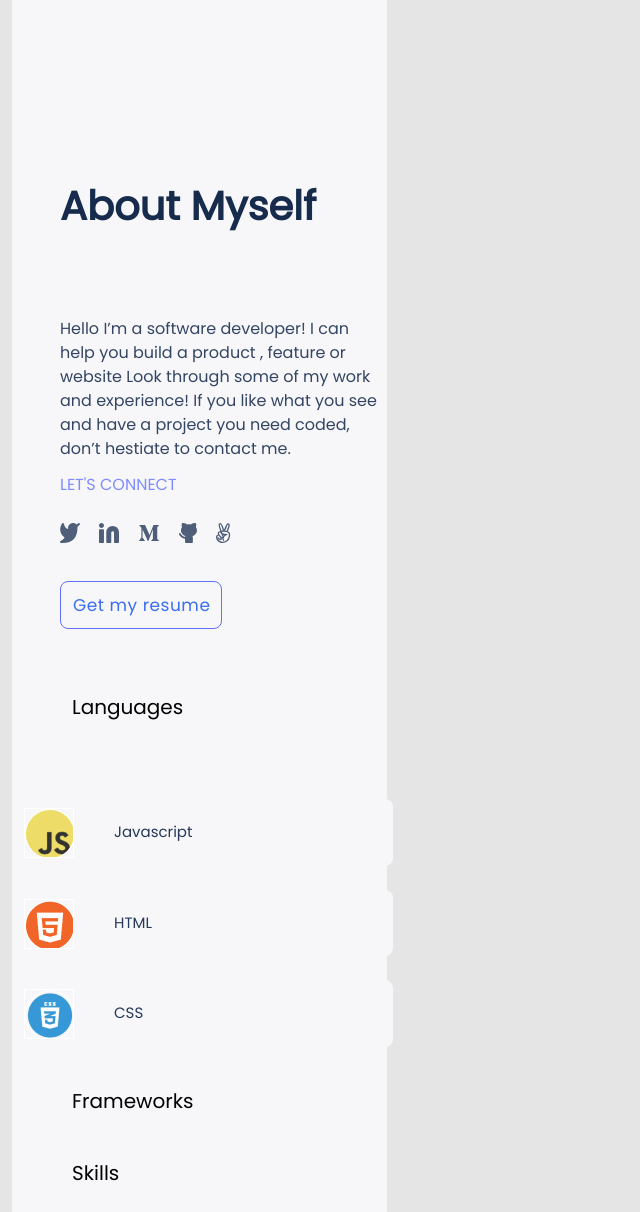
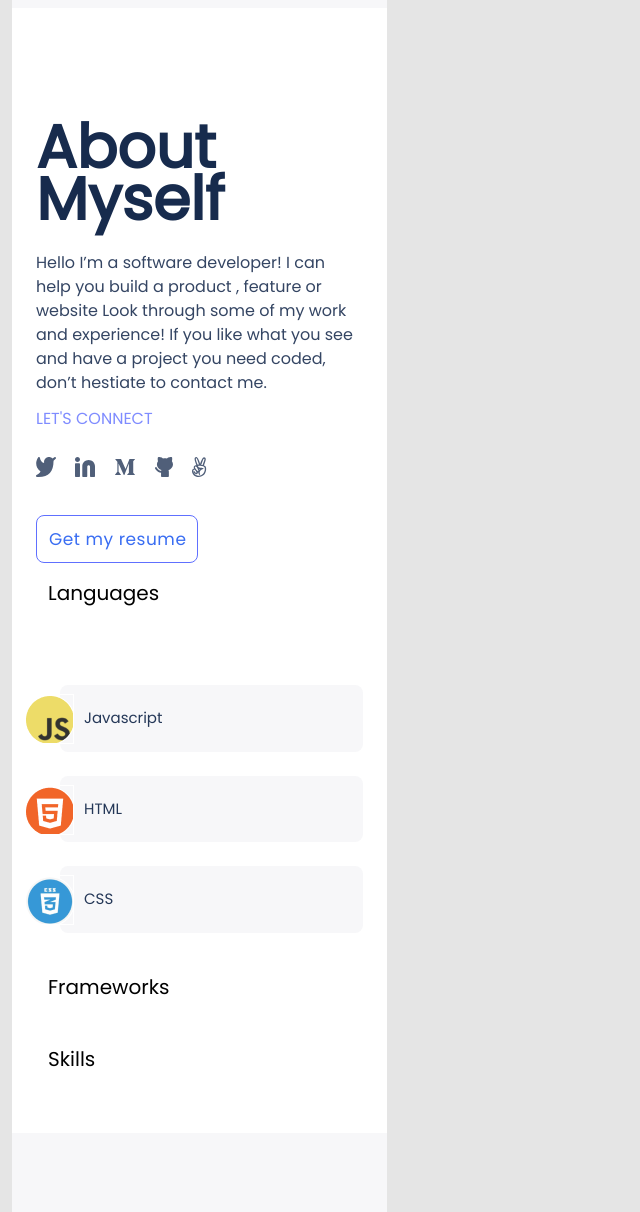
Before and after one commit to Kidd254/Kidd254.github.io, a website: page index.html in a window 1280 px wide. Shown: the part 3380-4592 px from the top of the page, without its empty margins (0-640 px from the left). Drawn offline with Linux system fonts and the light colour scheme.

Commit message:
modified html and css files

```diff
--- a/index.html
+++ b/index.html
@@ -192,7 +192,7 @@
         </section>
         <section class="container6">
             <div class="acco">
-                <h1 class="about"> About Myself</h1>
+                <div class="about"> About <br> Myself </div>
                 <div class="msg">
                     <p>Hello I’m a software developer! I can help you build a product , feature or website Look
                         through some of my work and experience! If you like what you see and have a project you need
--- a/style.css
+++ b/style.css
@@ -618,14 +618,14 @@ body {
 
 .container6 {
   width: 375px;
-  height: 700.15px;
+  height: 1125.15px;
   margin-top: 114px;
-  padding: 114px 24px;
   left: 24px;
   gap: 24px;
   display: flex;
   flex-direction: column;
   align-items: center;
+  background: #fff;
 }
 
 .acco {
@@ -645,12 +645,13 @@ body {
 
 .about {
   width: 327px;
-  top: 114px;
+  margin-top: 114px;
+  margin-right: 24px;
   height: 101px;
-  font-family: "Poppins", sans-serif;
+  font-family: 'Poppins', sans-serif;
   font-style: normal;
   font-weight: 700;
-  font-size: 40px;
+  font-size: 60px;
   line-height: 52px;
   display: flex;
   align-items: center;
@@ -838,13 +839,14 @@ body {
   flex: none;
   order: 1;
   flex-grow: 0;
+  color: #253858;
 }
 
 .frame9 {
   width: 303px;
   height: 66.72px;
   margin-top: 12px;
-  margin-left: 12px;
+  left: 12px;
   background: #f7f7f9;
   border-radius: 8px;
   order: 0;
@@ -855,7 +857,7 @@ body {
   width: 303px;
   height: 66.72px;
   margin-top: 12px;
-  margin-left: 12px;
+  left: 12px;
   background: #f7f7f9;
   border-radius: 8px;
   order: 1;
@@ -866,7 +868,7 @@ body {
   width: 303px;
   height: 66.72px;
   margin-top: 12px;
-  margin-left: 12px;
+  left: 12px;
   background: #f7f7f9;
   border-radius: 8px;
   order: 2;
@@ -887,7 +889,6 @@ body {
   line-height: 20px;
   display: flex;
   align-items: center;
-  color: #253858;
 }
 
 .elipse1 {
```
